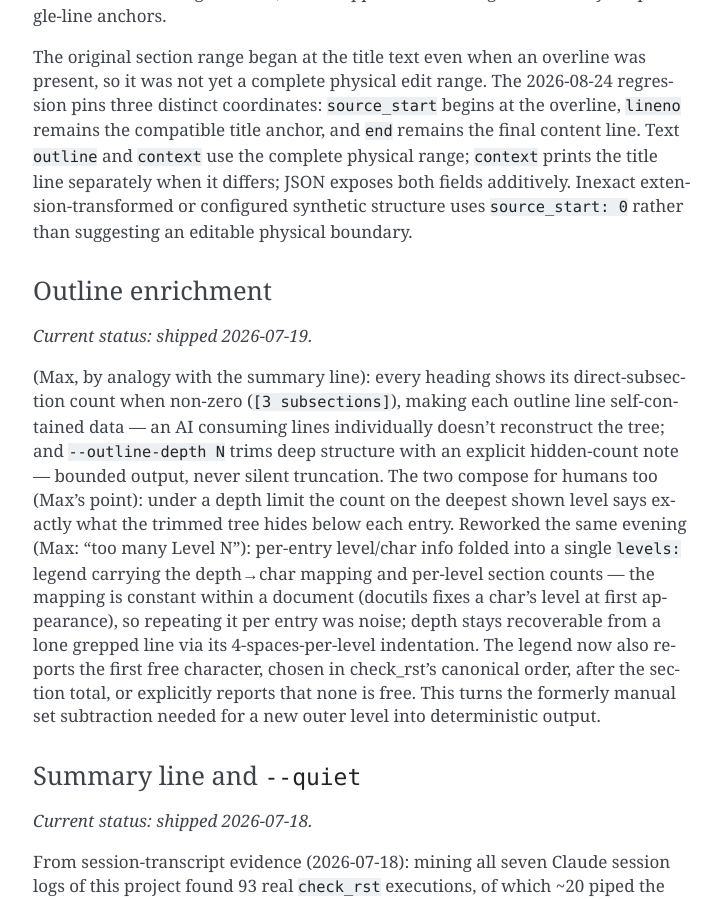
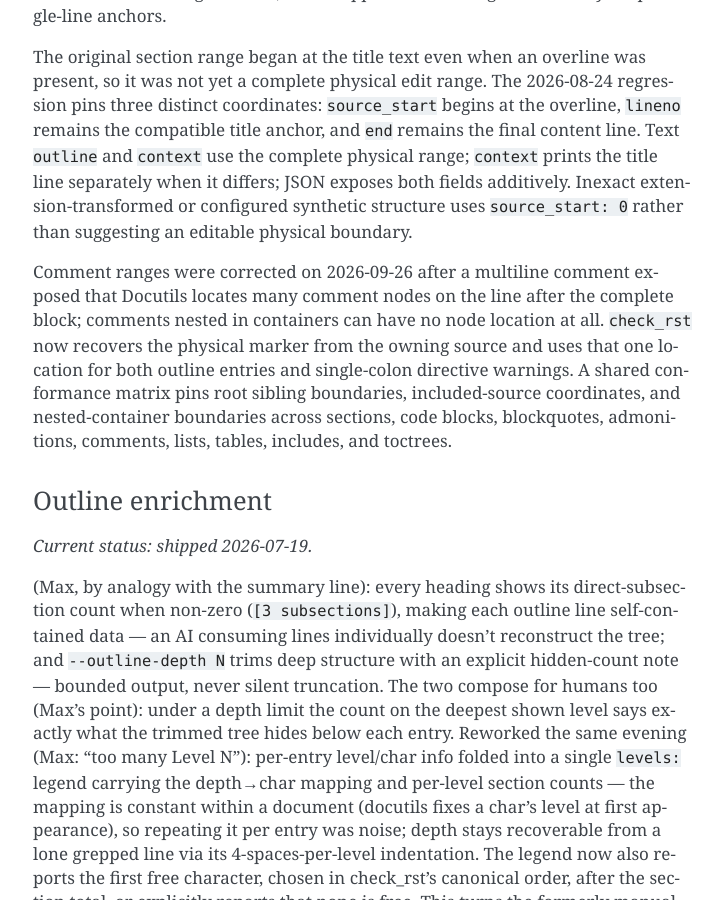
Before and after one commit to dememax/check_rst, a Sphinx documentation site: the page built from docs/roadmap.rst, in a window 1280 px wide and 900 px high, scrolled down 29598 px. Shown: the whole window, without its empty margins (387-1110 px from the left). Built offline with Sphinx 7.4.7, drawn with Linux system fonts in a browser that asks for light colours.

Commit message:
docs: record comment range recovery contract
Record why comment node locations cannot be trusted directly, how outline and lint now share the recovered physical marker, and which entry kinds and source layouts the new conformance matrix covers.

Validation: worktree check_rst check --skip-fixable, fix --fast, and final check all complete with zero errors and the 11 previously reviewed roadmap warnings.

Co-Authored-By: Codex GPT-5 <noreply@openai.com>

```diff
--- a/docs/roadmap.rst
+++ b/docs/roadmap.rst
@@ -1399,6 +1399,15 @@ JSON exposes both fields additively.  Inexact extension-transformed or
 configured synthetic structure uses ``source_start: 0`` rather than suggesting
 an editable physical boundary.
 
+Comment ranges were corrected on 2026-09-26 after a multiline comment exposed
+that Docutils locates many comment nodes on the line after the complete block;
+comments nested in containers can have no node location at all.  ``check_rst``
+now recovers the physical marker from the owning source and uses that one
+location for both outline entries and single-colon directive warnings.  A
+shared conformance matrix pins root sibling boundaries, included-source
+coordinates, and nested-container boundaries across sections, code blocks,
+blockquotes, admonitions, comments, lists, tables, includes, and toctrees.
+
 ====================
 Outline enrichment
 ====================
```
